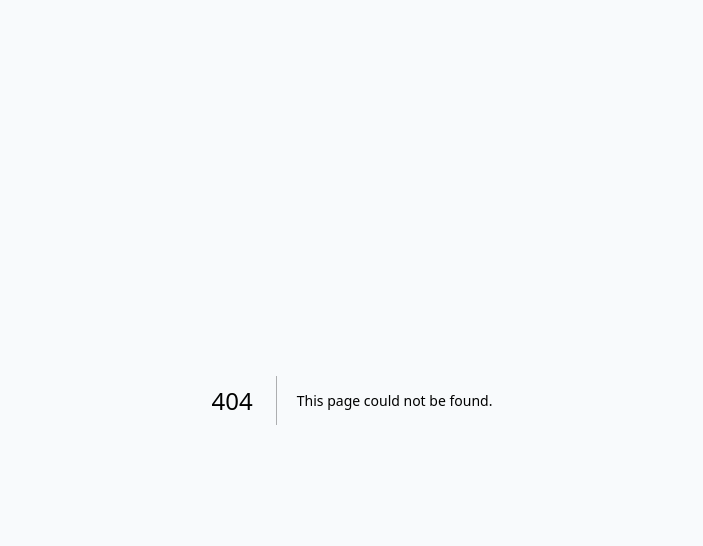
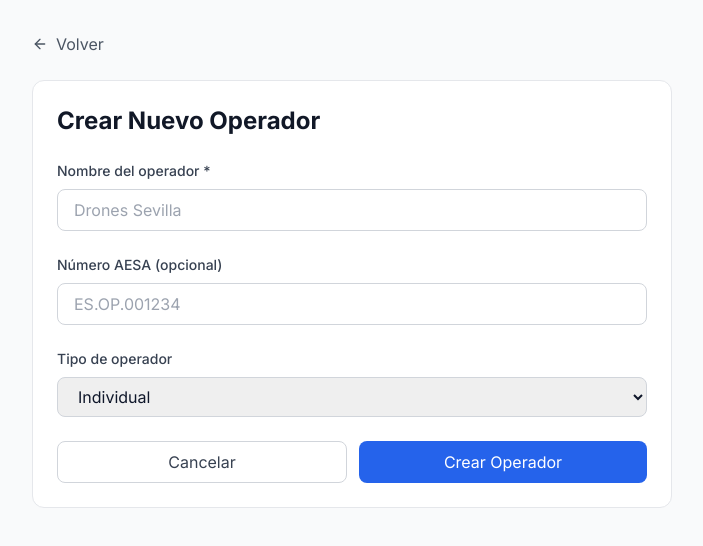
Before and after one commit to pogane2011/skreeo-57, a Next.js app: page /operadores/nuevo in a window 1280 px wide. Before the commit this address had no page. Shown: the top 546 px of the page, without its empty margins (288-991 px from the left). Built offline with nearby package versions, Linux system fonts and the light colour scheme.

Commit message:
Create page.tsx

```diff
--- /dev/null
+++ b/src/app/operadores/nuevo/page.tsx
@@ -0,0 +1,172 @@
+'use client';
+
+import { useState } from 'react';
+import { useRouter } from 'next/navigation';
+import { createClient } from '@/lib/supabase/client';
+import { ArrowLeft } from 'lucide-react';
+import Link from 'next/link';
+
+export default function NuevoOperadorPage() {
+  const router = useRouter();
+  const [loading, setLoading] = useState(false);
+  const [error, setError] = useState<string | null>(null);
+  const [formData, setFormData] = useState({
+    nombre: '',
+    num_aesa: '',
+    tipo: 'individual',
+  });
+
+  const handleSubmit = async (e: React.FormEvent) => {
+    e.preventDefault();
+    setLoading(true);
+    setError(null);
+
+    const supabase = createClient();
+    const { data: { user } } = await supabase.auth.getUser();
+
+    if (!user) {
+      router.push('/login');
+      return;
+    }
+
+    try {
+      // Generar slug
+      const slug = formData.nombre
+        .toLowerCase()
+        .normalize('NFD')
+        .replace(/[\u0300-\u036f]/g, '')
+        .replace(/[^a-z0-9]+/g, '-')
+        .replace(/^-+|-+$/g, '');
+
+      // Crear operador
+      const { data: operador, error: opError } = await supabase
+        .from('operadoras')
+        .insert({
+          nombre: formData.nombre,
+          num_aesa: formData.num_aesa || null,
+          tipo: formData.tipo,
+          slug: slug,
+        })
+        .select()
+        .single();
+
+      if (opError) throw opError;
+
+      // Crear relación como admin (id_rol = 1)
+      const { error: relError } = await supabase
+        .from('operadora_pilotos')
+        .insert({
+          id_operadora: operador.id,
+          id_piloto: user.id,
+          id_rol: 1, // admin
+          estado_membresia: 'activo',
+          operador_activo: true,
+        });
+
+      if (relError) throw relError;
+
+      // Redirigir al dashboard del nuevo operador
+      router.push(`/operador/${slug}/dashboard`);
+    } catch (err: any) {
+      setError(err.message || 'Error al crear operador');
+      setLoading(false);
+    }
+  };
+
+  return (
+    <div className="min-h-screen bg-gray-50">
+      <div className="max-w-2xl mx-auto px-4 py-8">
+
+        {/* Header */}
+        <Link
+          href="/operadores"
+          className="inline-flex items-center gap-2 text-gray-600 hover:text-gray-900 mb-6"
+        >
+          <ArrowLeft className="h-4 w-4" />
+          Volver
+        </Link>
+
+        <div className="bg-white rounded-xl border border-gray-200 p-6">
+          <h1 className="text-2xl font-bold text-gray-900 mb-6">
+            Crear Nuevo Operador
+          </h1>
+
+          {error && (
+            <div className="bg-red-50 border border-red-200 text-red-700 px-4 py-3 rounded-lg mb-6">
+              {error}
+            </div>
+          )}
+
+          <form onSubmit={handleSubmit} className="space-y-6">
+
+            {/* Nombre */}
+            <div>
+              <label className="block text-sm font-medium text-gray-700 mb-2">
+                Nombre del operador *
+              </label>
+              <input
+                type="text"
+                value={formData.nombre}
+                onChange={(e) => setFormData({ ...formData, nombre: e.target.value })}
+                placeholder="Drones Sevilla"
+                required
+                className="w-full px-4 py-2 border border-gray-300 rounded-lg focus:ring-2 focus:ring-blue-500 focus:border-blue-500"
+              />
+              {formData.nombre && (
+                <p className="text-xs text-gray-500 mt-1">
+                  Slug: /{formData.nombre.toLowerCase().replace(/[^a-z0-9]+/g, '-')}
+                </p>
+              )}
+            </div>
+
+            {/* Número AESA */}
+            <div>
+              <label className="block text-sm font-medium text-gray-700 mb-2">
+                Número AESA (opcional)
+              </label>
+              <input
+                type="text"
+                value={formData.num_aesa}
+                onChange={(e) => setFormData({ ...formData, num_aesa: e.target.value })}
+                placeholder="ES.OP.001234"
+                className="w-full px-4 py-2 border border-gray-300 rounded-lg focus:ring-2 focus:ring-blue-500 focus:border-blue-500"
+              />
+            </div>
+
+            {/* Tipo */}
+            <div>
+              <label className="block text-sm font-medium text-gray-700 mb-2">
+                Tipo de operador
+              </label>
+              <select
+                value={formData.tipo}
+                onChange={(e) => setFormData({ ...formData, tipo: e.target.value })}
+                className="w-full px-4 py-2 border border-gray-300 rounded-lg focus:ring-2 focus:ring-blue-500 focus:border-blue-500"
+              >
+                <option value="individual">Individual</option>
+                <option value="empresa">Empresa</option>
+              </select>
+            </div>
+
+            {/* Botones */}
+            <div className="flex gap-3">
+              <Link
+                href="/operadores"
+                className="flex-1 px-4 py-2 border border-gray-300 rounded-lg text-gray-700 hover:bg-gray-50 text-center"
+              >
+                Cancelar
+              </Link>
+              <button
+                type="submit"
+                disabled={loading}
+                className="flex-1 px-4 py-2 bg-blue-600 hover:bg-blue-700 text-white rounded-lg disabled:opacity-50"
+              >
+                {loading ? 'Creando...' : 'Crear Operador'}
+              </button>
+            </div>
+          </form>
+        </div>
+      </div>
+    </div>
+  );
+}
```
